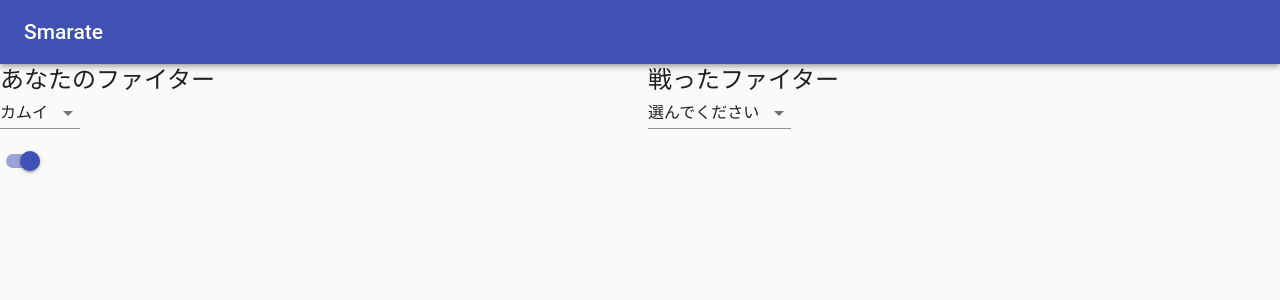
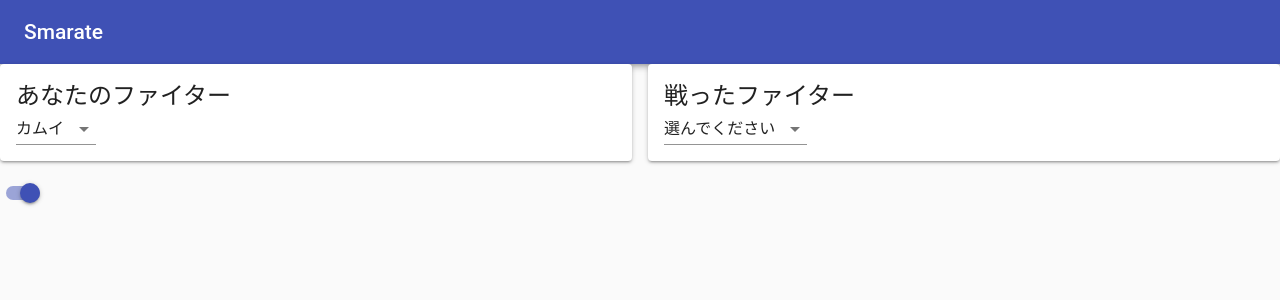
Before and after one commit to aereal/smarate, a React (Create React App) app: page / in a window 1280 px wide. Shown: the top 300 px of the page. Built offline with nearby package versions, Linux system fonts and the light colour scheme.

Commit message:
fighter select unit

```diff
--- /dev/null
+++ b/src/components/fighter-select-unit.tsx
@@ -0,0 +1,30 @@
+import { createStyles, Theme, withStyles, WithStyles } from "@material-ui/core"
+import Paper from "@material-ui/core/Paper"
+import Typography from "@material-ui/core/Typography"
+import React, { FunctionComponent } from "react"
+import {
+  FighterSelector,
+  Props as FighterSelectorProps,
+} from "./fighter-selector"
+
+const styles = (theme: Theme) =>
+  createStyles({
+    paper: {
+      ...theme.mixins.gutters,
+      padding: theme.spacing.unit * 2,
+    },
+  })
+
+interface Props {
+  label: string
+  fighterSelectorProps?: FighterSelectorProps
+}
+
+export const FighterSelectUnit = withStyles(styles)<
+  FunctionComponent<Props & WithStyles<keyof ReturnType<typeof styles>>>
+>(({ classes, label, fighterSelectorProps }) => (
+  <Paper className={classes.paper}>
+    <Typography variant="headline">{label}</Typography>
+    <FighterSelector {...fighterSelectorProps} />
+  </Paper>
+))
--- a/src/components/fighter-selector.tsx
+++ b/src/components/fighter-selector.tsx
@@ -3,7 +3,7 @@ import Select from "@material-ui/core/Select"
 import React, { useState } from "react"
 import { Fighter, fighters } from "../models/fighter"
 
-interface Props {
+export interface Props {
   candidates?: ReadonlyArray<Fighter>
   defaultSelectedFighterID?: number
 }
--- a/src/components/my-fighter-selector.tsx
+++ b/src/components/my-fighter-selector.tsx
@@ -1,10 +1,9 @@
-import Typography from "@material-ui/core/Typography"
 import React from "react"
-import { FighterSelector } from "./fighter-selector"
+import { FighterSelectUnit } from "./fighter-select-unit"
 
-export const MyFighterSelector: React.FunctionComponent<{}> = () => (
-  <>
-    <Typography variant="headline">あなたのファイター</Typography>
-    <FighterSelector defaultSelectedFighterID={62} />
-  </>
+export const MyFighterSelector = () => (
+  <FighterSelectUnit
+    label="あなたのファイター"
+    fighterSelectorProps={{ defaultSelectedFighterID: 62 }}
+  />
 )
--- a/src/components/rival-fighter-selector.tsx
+++ b/src/components/rival-fighter-selector.tsx
@@ -1,12 +1,6 @@
-import Typography from "@material-ui/core/Typography"
 import React from "react"
-import { FighterSelector } from "./fighter-selector"
+import { FighterSelectUnit } from "./fighter-select-unit"
 
-interface Props {}
-
-export const RivalFighterSelector: React.FunctionComponent<Props> = () => (
-  <>
-    <Typography variant="headline">戦ったファイター</Typography>
-    <FighterSelector />
-  </>
+export const RivalFighterSelector = () => (
+  <FighterSelectUnit label="戦ったファイター" />
 )
```
